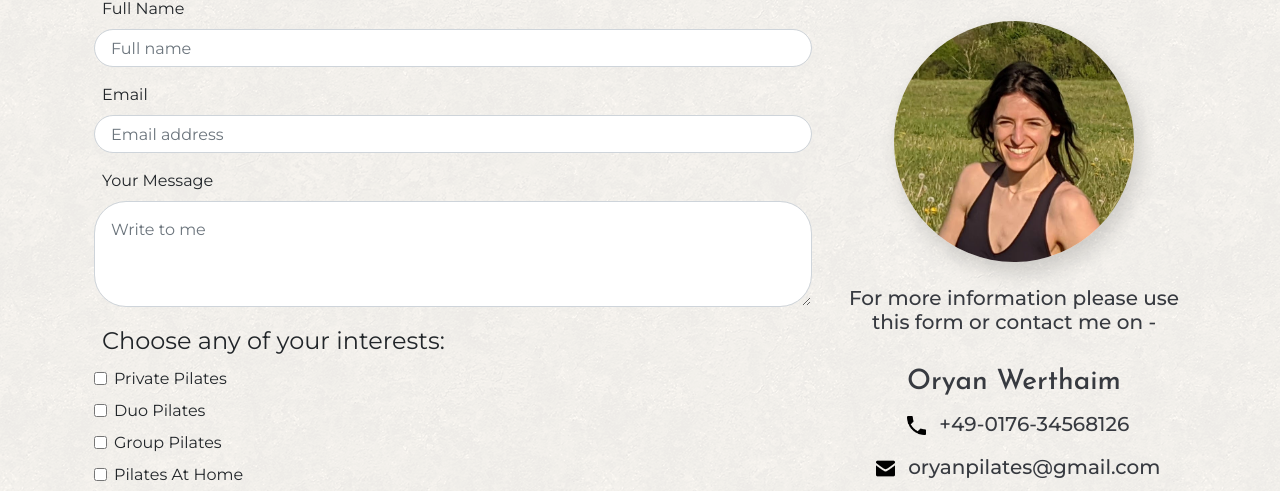
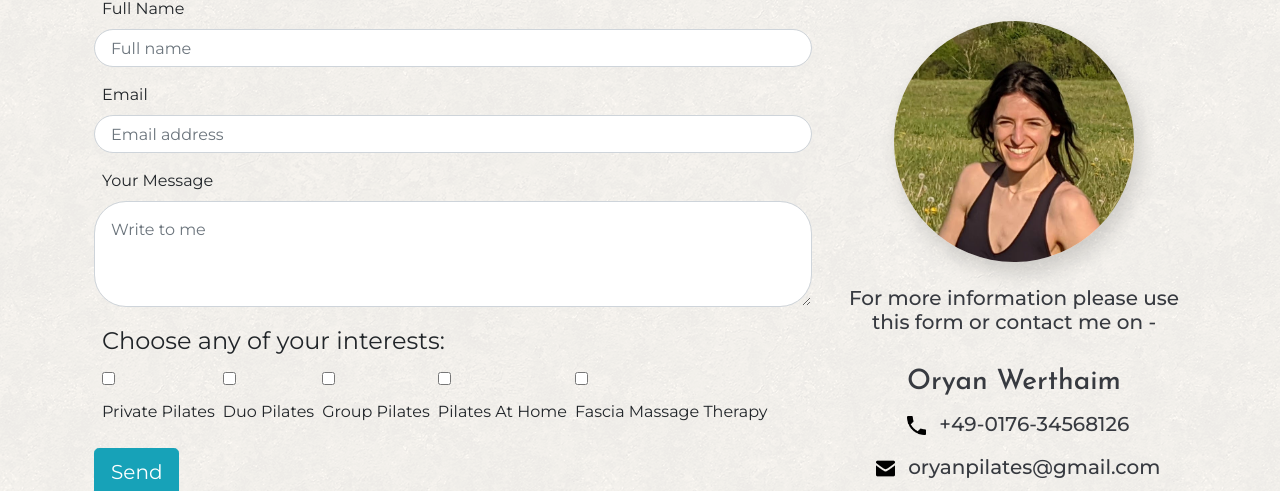
Before and after one commit to rocoscali/Pilates-with-Oryan, a Gatsby site: page /contact in a window 1280 px wide. Shown: the part 493-984 px from the top of the page. Built offline with nearby package versions, Linux system fonts and the light colour scheme; Gatsby itself is replaced by a stand-in of ours.

Commit message:
form fix3

```diff
--- a/src/pages/contact.js
+++ b/src/pages/contact.js
@@ -56,12 +56,18 @@ const Contact = ({ data }) => {
             <ContactForm
               name="contact form"
               method="post"
-              netlify-honeypot="bot-field"
+              data-netlify-honeypot="bot-field"
               data-netlify="true"
               onSubmit="submit"
             >
               <input type="hidden" name="form-name" value="contact form" />
-              {/* <input type="hidden" name="bot-field" /> */}
+              <p hidden>
+                <label>
+                  Don’t fill this out
+                  <input name="bot-field" />
+                </label>
+              </p>
+
               <Form.Group controlId="fullName">
                 <Form.Label>Full Name</Form.Label>
                 <Form.Control
@@ -95,36 +101,46 @@ const Contact = ({ data }) => {
                   <Form.Label as="legend">
                     Choose any of your interests:
                   </Form.Label>
+                  <Form.Label>
                     <Form.Check
                       name="classType"
                       type="checkbox"
-                    label="Private Pilates"
                       value="Private Pilates"
                     />
+                    Private Pilates
+                  </Form.Label>
+                  <Form.Label>
                     <Form.Check
                       name="classType"
                       type="checkbox"
-                    label="Duo Pilates"
                       value="Duo Pilates"
                     />
+                    Duo Pilates
+                  </Form.Label>
+                  <Form.Label>
                     <Form.Check
                       name="classType"
                       type="checkbox"
-                    label="Group Pilates"
                       value="Group Pilates"
                     />
+                    Group Pilates
+                  </Form.Label>
+                  <Form.Label>
                     <Form.Check
                       name="classType"
                       type="checkbox"
-                    label="Pilates At Home"
                       value="Pilates At Home"
                     />
+                    Pilates At Home
+                  </Form.Label>
+                  <Form.Label>
                     <Form.Check
                       name="classType"
                       type="checkbox"
-                    label="Fascia Massage Therapy"
                       value="Fascia Massage Therapy"
                     />
+                    Fascia Massage Therapy
+                  </Form.Label>
                 </Form.Group>
               </fieldset>
               <Button className="btn-lg w-35" variant="info" type="submit">
```
Lines whose indentation alone changed are shown as unchanged.
